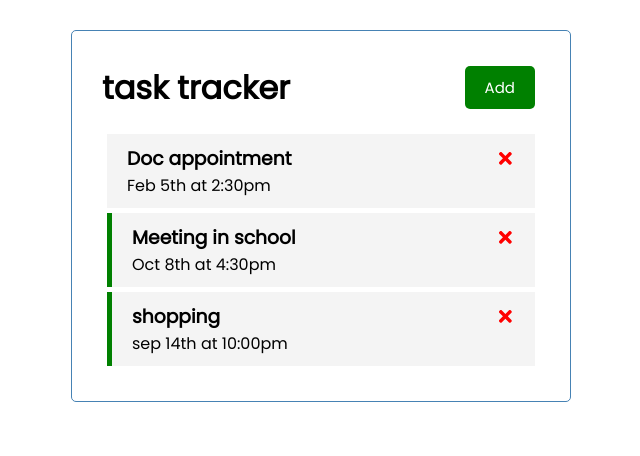
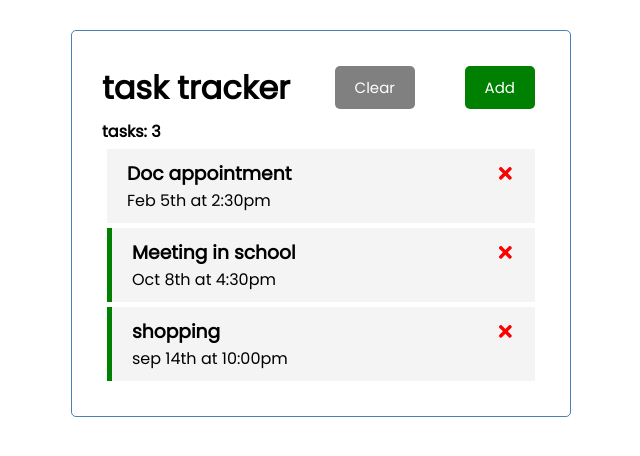
Before and after one commit to sapirhirsch/todo-list-app, a React (Create React App) app: page / in a window 1280 px wide. Shown: the top 456 px of the page, without its empty margins (319-959 px from the left). Built offline with nearby package versions, Linux system fonts and the light colour scheme.

Commit message:
add clear and counter

```diff
--- a/src/App.js
+++ b/src/App.js
@@ -31,6 +31,10 @@ const App = () => {
         setTasks(tasks.filter((task) => task.id !== id));
     };
 
+    const deleteAllTasks = () => {
+        setTasks([]);
+    };
+
     const toggleReminder = (id) => {
         setTasks(
             tasks.map((task) =>
@@ -51,7 +55,12 @@ const App = () => {
 
     return (
         <div className='container'>
-            <Header onAdd={() => changeShowAddTask()} showAdd={showAddTask} />
+            <Header
+                onAdd={() => changeShowAddTask()}
+                showAdd={showAddTask}
+                onClear={deleteAllTasks}
+                tasksLength={tasks.length}
+            />
             {showAddTask && (
                 <AddTask onAdd={addTask} onSubmitForm={changeShowAddTask} />
             )}
--- a/src/components/Header.js
+++ b/src/components/Header.js
@@ -1,16 +1,20 @@
 import propTypes from 'prop-types';
 import Button from './Button';
 
-const Header = ({ title, onAdd, showAdd }) => {
+const Header = ({ title, onAdd, showAdd, onClear, tasksLength }) => {
     return (
+        <>
             <header className='header'>
                 <h1>{title}</h1>
+                <Button color='gray' text='Clear' onClick={onClear} />
                 <Button
                     color={showAdd ? 'red' : 'green'}
                     text={showAdd ? 'Close' : 'Add'}
                     onClick={onAdd}
                 />
             </header>
+            <h4>tasks: {tasksLength}</h4>
+        </>
     );
 };
 
--- a/src/index.css
+++ b/src/index.css
@@ -24,7 +24,7 @@ body {
   display: flex;
   justify-content: space-between;
   align-items: center;
-  margin-bottom: 20px;
+  margin-bottom: 5px;
 }
 
 .btn {
```
Also changed, not shown: 1 other file (tests, documents, lock files or other folders). Lines whose indentation alone changed are shown as unchanged.
